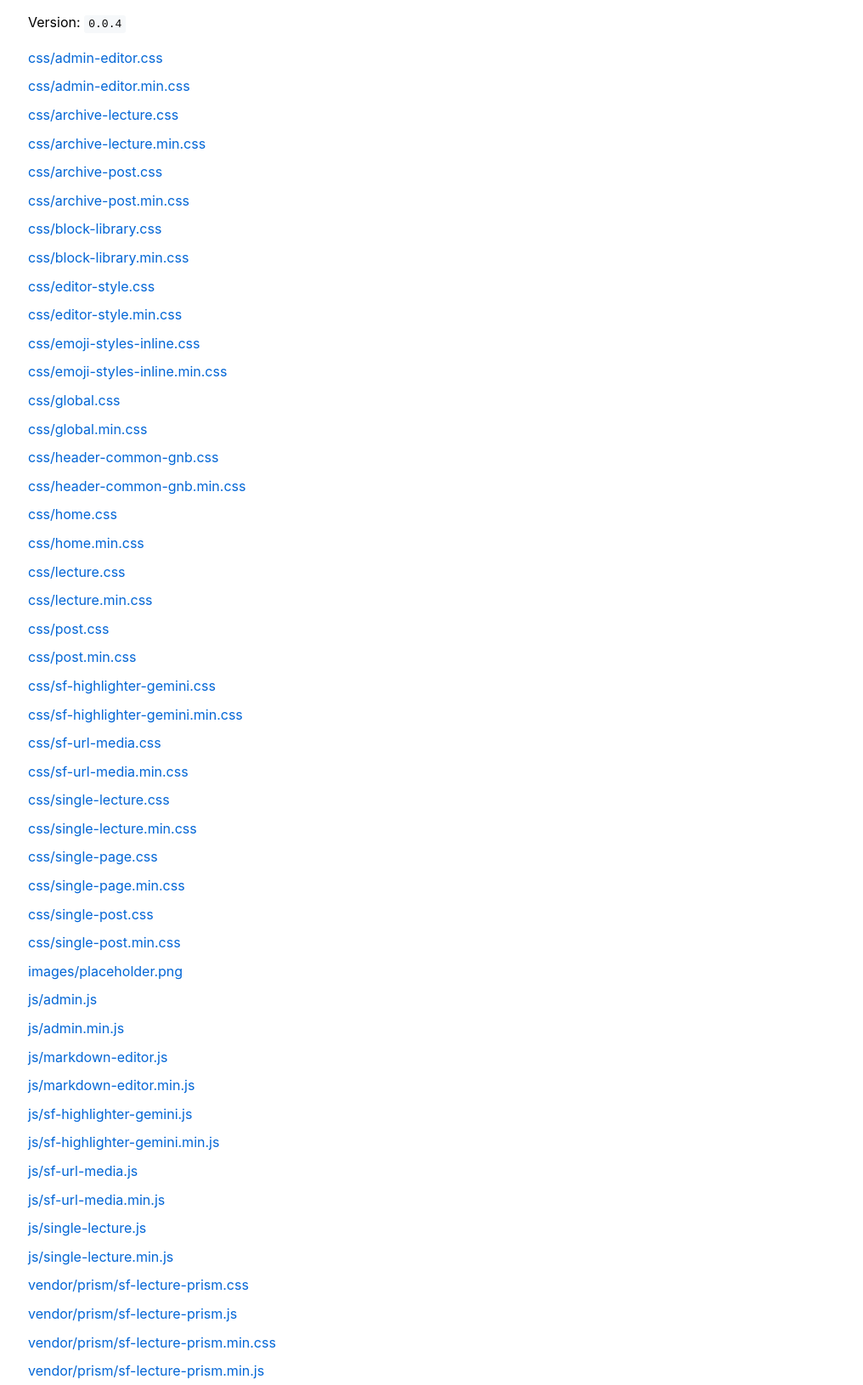
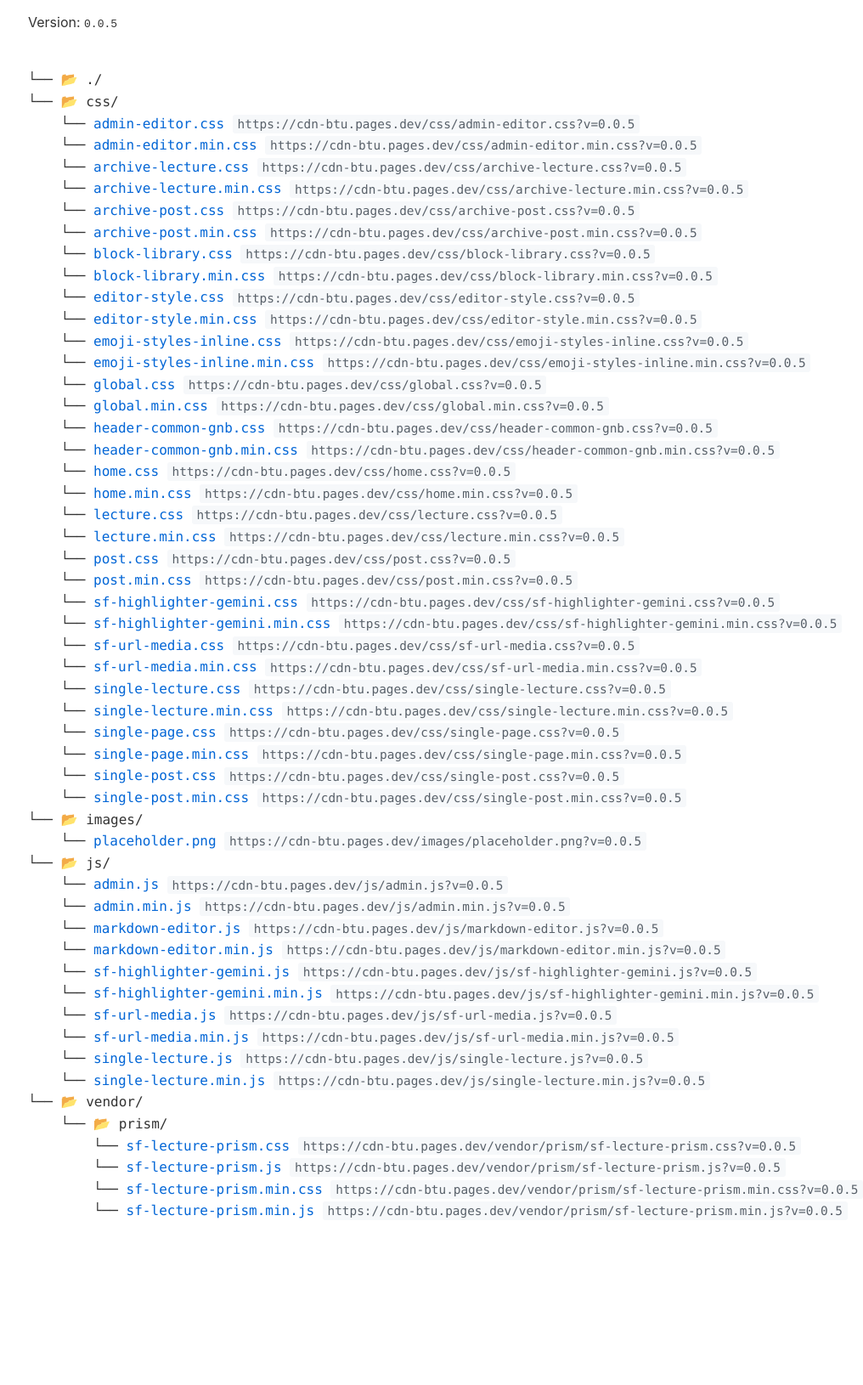
Before and after one commit to sfadani6/cdn, a plain HTML site: page index.html in a window 1280 px wide. Shown: the part 120-1750 px from the top of the page at 85% size, without its empty margins (7-1023 px from the left). After the commit the page ends 1624 px from the top, so only its background shows below. Drawn offline with Linux system fonts and the light colour scheme.

Commit message:
sf-lecture-one 업데이트 (2025-09-21 02:18:03)

```diff
--- a/index.html
+++ b/index.html
@@ -3,67 +3,73 @@
 <head>
     <meta charset="UTF-8">
     <meta name="viewport" content="width=device-width, initial-scale=1.0">
-    <title>CDN File Index (v0.0.4)</title>
+    <title>CDN File Index (v0.0.5)</title>
     <style>
-        body { font-family: -apple-system, BlinkMacSystemFont, "Segoe UI", Roboto, Helvetica, Arial, sans-serif; line-height: 1.6; padding: 2em; }
-        ul { list-style-type: none; padding-left: 0; }
-        li { margin-bottom: 0.5em; }
+        body { font-family: Menlo, Monaco, Consolas, "Courier New", monospace; line-height: 1.6; padding: 2em; color: #333; }
+        h1, p { font-family: -apple-system, BlinkMacSystemFont, "Segoe UI", Roboto, Helvetica, Arial, sans-serif; }
+        .tree { white-space: pre; }
         a { text-decoration: none; color: #0366d6; }
         a:hover { text-decoration: underline; }
-        code { background-color: #f6f8fa; padding: 0.2em 0.4em; border-radius: 3px; }
+        .url { color: #586069; background-color: #f6f8fa; padding: 0.2em 0.4em; border-radius: 3px; font-size: 0.9em; }
     </style>
 </head>
 <body>
     <h1>CDN File Index</h1>
-    <p>Version: <code>0.0.4</code></p>
-    <ul>
-        <li><a href="https://cdn-btu.pages.dev/css/admin-editor.css?v=0.0.4" target="_blank">css/admin-editor.css</a></li>
-        <li><a href="https://cdn-btu.pages.dev/css/admin-editor.min.css?v=0.0.4" target="_blank">css/admin-editor.min.css</a></li>
-        <li><a href="https://cdn-btu.pages.dev/css/archive-lecture.css?v=0.0.4" target="_blank">css/archive-lecture.css</a></li>
-        <li><a href="https://cdn-btu.pages.dev/css/archive-lecture.min.css?v=0.0.4" target="_blank">css/archive-lecture.min.css</a></li>
-        <li><a href="https://cdn-btu.pages.dev/css/archive-post.css?v=0.0.4" target="_blank">css/archive-post.css</a></li>
-        <li><a href="https://cdn-btu.pages.dev/css/archive-post.min.css?v=0.0.4" target="_blank">css/archive-post.min.css</a></li>
-        <li><a href="https://cdn-btu.pages.dev/css/block-library.css?v=0.0.4" target="_blank">css/block-library.css</a></li>
-        <li><a href="https://cdn-btu.pages.dev/css/block-library.min.css?v=0.0.4" target="_blank">css/block-library.min.css</a></li>
-        <li><a href="https://cdn-btu.pages.dev/css/editor-style.css?v=0.0.4" target="_blank">css/editor-style.css</a></li>
-        <li><a href="https://cdn-btu.pages.dev/css/editor-style.min.css?v=0.0.4" target="_blank">css/editor-style.min.css</a></li>
-        <li><a href="https://cdn-btu.pages.dev/css/emoji-styles-inline.css?v=0.0.4" target="_blank">css/emoji-styles-inline.css</a></li>
-        <li><a href="https://cdn-btu.pages.dev/css/emoji-styles-inline.min.css?v=0.0.4" target="_blank">css/emoji-styles-inline.min.css</a></li>
-        <li><a href="https://cdn-btu.pages.dev/css/global.css?v=0.0.4" target="_blank">css/global.css</a></li>
-        <li><a href="https://cdn-btu.pages.dev/css/global.min.css?v=0.0.4" target="_blank">css/global.min.css</a></li>
-        <li><a href="https://cdn-btu.pages.dev/css/header-common-gnb.css?v=0.0.4" target="_blank">css/header-common-gnb.css</a></li>
-        <li><a href="https://cdn-btu.pages.dev/css/header-common-gnb.min.css?v=0.0.4" target="_blank">css/header-common-gnb.min.css</a></li>
-        <li><a href="https://cdn-btu.pages.dev/css/home.css?v=0.0.4" target="_blank">css/home.css</a></li>
-        <li><a href="https://cdn-btu.pages.dev/css/home.min.css?v=0.0.4" target="_blank">css/home.min.css</a></li>
-        <li><a href="https://cdn-btu.pages.dev/css/lecture.css?v=0.0.4" target="_blank">css/lecture.css</a></li>
-        <li><a href="https://cdn-btu.pages.dev/css/lecture.min.css?v=0.0.4" target="_blank">css/lecture.min.css</a></li>
-        <li><a href="https://cdn-btu.pages.dev/css/post.css?v=0.0.4" target="_blank">css/post.css</a></li>
-        <li><a href="https://cdn-btu.pages.dev/css/post.min.css?v=0.0.4" target="_blank">css/post.min.css</a></li>
-        <li><a href="https://cdn-btu.pages.dev/css/sf-highlighter-gemini.css?v=0.0.4" target="_blank">css/sf-highlighter-gemini.css</a></li>
-        <li><a href="https://cdn-btu.pages.dev/css/sf-highlighter-gemini.min.css?v=0.0.4" target="_blank">css/sf-highlighter-gemini.min.css</a></li>
-        <li><a href="https://cdn-btu.pages.dev/css/sf-url-media.css?v=0.0.4" target="_blank">css/sf-url-media.css</a></li>
-        <li><a href="https://cdn-btu.pages.dev/css/sf-url-media.min.css?v=0.0.4" target="_blank">css/sf-url-media.min.css</a></li>
-        <li><a href="https://cdn-btu.pages.dev/css/single-lecture.css?v=0.0.4" target="_blank">css/single-lecture.css</a></li>
-        <li><a href="https://cdn-btu.pages.dev/css/single-lecture.min.css?v=0.0.4" target="_blank">css/single-lecture.min.css</a></li>
-        <li><a href="https://cdn-btu.pages.dev/css/single-page.css?v=0.0.4" target="_blank">css/single-page.css</a></li>
-        <li><a href="https://cdn-btu.pages.dev/css/single-page.min.css?v=0.0.4" target="_blank">css/single-page.min.css</a></li>
-        <li><a href="https://cdn-btu.pages.dev/css/single-post.css?v=0.0.4" target="_blank">css/single-post.css</a></li>
-        <li><a href="https://cdn-btu.pages.dev/css/single-post.min.css?v=0.0.4" target="_blank">css/single-post.min.css</a></li>
-        <li><a href="https://cdn-btu.pages.dev/images/placeholder.png?v=0.0.4" target="_blank">images/placeholder.png</a></li>
-        <li><a href="https://cdn-btu.pages.dev/js/admin.js?v=0.0.4" target="_blank">js/admin.js</a></li>
-        <li><a href="https://cdn-btu.pages.dev/js/admin.min.js?v=0.0.4" target="_blank">js/admin.min.js</a></li>
-        <li><a href="https://cdn-btu.pages.dev/js/markdown-editor.js?v=0.0.4" target="_blank">js/markdown-editor.js</a></li>
-        <li><a href="https://cdn-btu.pages.dev/js/markdown-editor.min.js?v=0.0.4" target="_blank">js/markdown-editor.min.js</a></li>
-        <li><a href="https://cdn-btu.pages.dev/js/sf-highlighter-gemini.js?v=0.0.4" target="_blank">js/sf-highlighter-gemini.js</a></li>
-        <li><a href="https://cdn-btu.pages.dev/js/sf-highlighter-gemini.min.js?v=0.0.4" target="_blank">js/sf-highlighter-gemini.min.js</a></li>
-        <li><a href="https://cdn-btu.pages.dev/js/sf-url-media.js?v=0.0.4" target="_blank">js/sf-url-media.js</a></li>
-        <li><a href="https://cdn-btu.pages.dev/js/sf-url-media.min.js?v=0.0.4" target="_blank">js/sf-url-media.min.js</a></li>
-        <li><a href="https://cdn-btu.pages.dev/js/single-lecture.js?v=0.0.4" target="_blank">js/single-lecture.js</a></li>
-        <li><a href="https://cdn-btu.pages.dev/js/single-lecture.min.js?v=0.0.4" target="_blank">js/single-lecture.min.js</a></li>
-        <li><a href="https://cdn-btu.pages.dev/vendor/prism/sf-lecture-prism.css?v=0.0.4" target="_blank">vendor/prism/sf-lecture-prism.css</a></li>
-        <li><a href="https://cdn-btu.pages.dev/vendor/prism/sf-lecture-prism.js?v=0.0.4" target="_blank">vendor/prism/sf-lecture-prism.js</a></li>
-        <li><a href="https://cdn-btu.pages.dev/vendor/prism/sf-lecture-prism.min.css?v=0.0.4" target="_blank">vendor/prism/sf-lecture-prism.min.css</a></li>
-        <li><a href="https://cdn-btu.pages.dev/vendor/prism/sf-lecture-prism.min.js?v=0.0.4" target="_blank">vendor/prism/sf-lecture-prism.min.js</a></li>
-    </ul>
+    <p>Version: <code>0.0.5</code></p>
+    <div class="tree">
+└── 📂 ./
+└── 📂 css/
+    └── <a href="https://cdn-btu.pages.dev/css/admin-editor.css?v=0.0.5" target="_blank">admin-editor.css</a> <span class="url">https://cdn-btu.pages.dev/css/admin-editor.css?v=0.0.5</span>
+    └── <a href="https://cdn-btu.pages.dev/css/admin-editor.min.css?v=0.0.5" target="_blank">admin-editor.min.css</a> <span class="url">https://cdn-btu.pages.dev/css/admin-editor.min.css?v=0.0.5</span>
+    └── <a href="https://cdn-btu.pages.dev/css/archive-lecture.css?v=0.0.5" target="_blank">archive-lecture.css</a> <span class="url">https://cdn-btu.pages.dev/css/archive-lecture.css?v=0.0.5</span>
+    └── <a href="https://cdn-btu.pages.dev/css/archive-lecture.min.css?v=0.0.5" target="_blank">archive-lecture.min.css</a> <span class="url">https://cdn-btu.pages.dev/css/archive-lecture.min.css?v=0.0.5</span>
+    └── <a href="https://cdn-btu.pages.dev/css/archive-post.css?v=0.0.5" target="_blank">archive-post.css</a> <span class="url">https://cdn-btu.pages.dev/css/archive-post.css?v=0.0.5</span>
+    └── <a href="https://cdn-btu.pages.dev/css/archive-post.min.css?v=0.0.5" target="_blank">archive-post.min.css</a> <span class="url">https://cdn-btu.pages.dev/css/archive-post.min.css?v=0.0.5</span>
+    └── <a href="https://cdn-btu.pages.dev/css/block-library.css?v=0.0.5" target="_blank">block-library.css</a> <span class="url">https://cdn-btu.pages.dev/css/block-library.css?v=0.0.5</span>
+    └── <a href="https://cdn-btu.pages.dev/css/block-library.min.css?v=0.0.5" target="_blank">block-library.min.css</a> <span class="url">https://cdn-btu.pages.dev/css/block-library.min.css?v=0.0.5</span>
+    └── <a href="https://cdn-btu.pages.dev/css/editor-style.css?v=0.0.5" target="_blank">editor-style.css</a> <span class="url">https://cdn-btu.pages.dev/css/editor-style.css?v=0.0.5</span>
+    └── <a href="https://cdn-btu.pages.dev/css/editor-style.min.css?v=0.0.5" target="_blank">editor-style.min.css</a> <span class="url">https://cdn-btu.pages.dev/css/editor-style.min.css?v=0.0.5</span>
+    └── <a href="https://cdn-btu.pages.dev/css/emoji-styles-inline.css?v=0.0.5" target="_blank">emoji-styles-inline.css</a> <span class="url">https://cdn-btu.pages.dev/css/emoji-styles-inline.css?v=0.0.5</span>
+    └── <a href="https://cdn-btu.pages.dev/css/emoji-styles-inline.min.css?v=0.0.5" target="_blank">emoji-styles-inline.min.css</a> <span class="url">https://cdn-btu.pages.dev/css/emoji-styles-inline.min.css?v=0.0.5</span>
+    └── <a href="https://cdn-btu.pages.dev/css/global.css?v=0.0.5" target="_blank">global.css</a> <span class="url">https://cdn-btu.pages.dev/css/global.css?v=0.0.5</span>
+    └── <a href="https://cdn-btu.pages.dev/css/global.min.css?v=0.0.5" target="_blank">global.min.css</a> <span class="url">https://cdn-btu.pages.dev/css/global.min.css?v=0.0.5</span>
+    └── <a href="https://cdn-btu.pages.dev/css/header-common-gnb.css?v=0.0.5" target="_blank">header-common-gnb.css</a> <span class="url">https://cdn-btu.pages.dev/css/header-common-gnb.css?v=0.0.5</span>
+    └── <a href="https://cdn-btu.pages.dev/css/header-common-gnb.min.css?v=0.0.5" target="_blank">header-common-gnb.min.css</a> <span class="url">https://cdn-btu.pages.dev/css/header-common-gnb.min.css?v=0.0.5</span>
+    └── <a href="https://cdn-btu.pages.dev/css/home.css?v=0.0.5" target="_blank">home.css</a> <span class="url">https://cdn-btu.pages.dev/css/home.css?v=0.0.5</span>
+    └── <a href="https://cdn-btu.pages.dev/css/home.min.css?v=0.0.5" target="_blank">home.min.css</a> <span class="url">https://cdn-btu.pages.dev/css/home.min.css?v=0.0.5</span>
+    └── <a href="https://cdn-btu.pages.dev/css/lecture.css?v=0.0.5" target="_blank">lecture.css</a> <span class="url">https://cdn-btu.pages.dev/css/lecture.css?v=0.0.5</span>
+    └── <a href="https://cdn-btu.pages.dev/css/lecture.min.css?v=0.0.5" target="_blank">lecture.min.css</a> <span class="url">https://cdn-btu.pages.dev/css/lecture.min.css?v=0.0.5</span>
+    └── <a href="https://cdn-btu.pages.dev/css/post.css?v=0.0.5" target="_blank">post.css</a> <span class="url">https://cdn-btu.pages.dev/css/post.css?v=0.0.5</span>
+    └── <a href="https://cdn-btu.pages.dev/css/post.min.css?v=0.0.5" target="_blank">post.min.css</a> <span class="url">https://cdn-btu.pages.dev/css/post.min.css?v=0.0.5</span>
+    └── <a href="https://cdn-btu.pages.dev/css/sf-highlighter-gemini.css?v=0.0.5" target="_blank">sf-highlighter-gemini.css</a> <span class="url">https://cdn-btu.pages.dev/css/sf-highlighter-gemini.css?v=0.0.5</span>
+    └── <a href="https://cdn-btu.pages.dev/css/sf-highlighter-gemini.min.css?v=0.0.5" target="_blank">sf-highlighter-gemini.min.css</a> <span class="url">https://cdn-btu.pages.dev/css/sf-highlighter-gemini.min.css?v=0.0.5</span>
+    └── <a href="https://cdn-btu.pages.dev/css/sf-url-media.css?v=0.0.5" target="_blank">sf-url-media.css</a> <span class="url">https://cdn-btu.pages.dev/css/sf-url-media.css?v=0.0.5</span>
+    └── <a href="https://cdn-btu.pages.dev/css/sf-url-media.min.css?v=0.0.5" target="_blank">sf-url-media.min.css</a> <span class="url">https://cdn-btu.pages.dev/css/sf-url-media.min.css?v=0.0.5</span>
+    └── <a href="https://cdn-btu.pages.dev/css/single-lecture.css?v=0.0.5" target="_blank">single-lecture.css</a> <span class="url">https://cdn-btu.pages.dev/css/single-lecture.css?v=0.0.5</span>
+    └── <a href="https://cdn-btu.pages.dev/css/single-lecture.min.css?v=0.0.5" target="_blank">single-lecture.min.css</a> <span class="url">https://cdn-btu.pages.dev/css/single-lecture.min.css?v=0.0.5</span>
+    └── <a href="https://cdn-btu.pages.dev/css/single-page.css?v=0.0.5" target="_blank">single-page.css</a> <span class="url">https://cdn-btu.pages.dev/css/single-page.css?v=0.0.5</span>
+    └── <a href="https://cdn-btu.pages.dev/css/single-page.min.css?v=0.0.5" target="_blank">single-page.min.css</a> <span class="url">https://cdn-btu.pages.dev/css/single-page.min.css?v=0.0.5</span>
+    └── <a href="https://cdn-btu.pages.dev/css/single-post.css?v=0.0.5" target="_blank">single-post.css</a> <span class="url">https://cdn-btu.pages.dev/css/single-post.css?v=0.0.5</span>
+    └── <a href="https://cdn-btu.pages.dev/css/single-post.min.css?v=0.0.5" target="_blank">single-post.min.css</a> <span class="url">https://cdn-btu.pages.dev/css/single-post.min.css?v=0.0.5</span>
+└── 📂 images/
+    └── <a href="https://cdn-btu.pages.dev/images/placeholder.png?v=0.0.5" target="_blank">placeholder.png</a> <span class="url">https://cdn-btu.pages.dev/images/placeholder.png?v=0.0.5</span>
+└── 📂 js/
+    └── <a href="https://cdn-btu.pages.dev/js/admin.js?v=0.0.5" target="_blank">admin.js</a> <span class="url">https://cdn-btu.pages.dev/js/admin.js?v=0.0.5</span>
+    └── <a href="https://cdn-btu.pages.dev/js/admin.min.js?v=0.0.5" target="_blank">admin.min.js</a> <span class="url">https://cdn-btu.pages.dev/js/admin.min.js?v=0.0.5</span>
+    └── <a href="https://cdn-btu.pages.dev/js/markdown-editor.js?v=0.0.5" target="_blank">markdown-editor.js</a> <span class="url">https://cdn-btu.pages.dev/js/markdown-editor.js?v=0.0.5</span>
+    └── <a href="https://cdn-btu.pages.dev/js/markdown-editor.min.js?v=0.0.5" target="_blank">markdown-editor.min.js</a> <span class="url">https://cdn-btu.pages.dev/js/markdown-editor.min.js?v=0.0.5</span>
+    └── <a href="https://cdn-btu.pages.dev/js/sf-highlighter-gemini.js?v=0.0.5" target="_blank">sf-highlighter-gemini.js</a> <span class="url">https://cdn-btu.pages.dev/js/sf-highlighter-gemini.js?v=0.0.5</span>
+    └── <a href="https://cdn-btu.pages.dev/js/sf-highlighter-gemini.min.js?v=0.0.5" target="_blank">sf-highlighter-gemini.min.js</a> <span class="url">https://cdn-btu.pages.dev/js/sf-highlighter-gemini.min.js?v=0.0.5</span>
+    └── <a href="https://cdn-btu.pages.dev/js/sf-url-media.js?v=0.0.5" target="_blank">sf-url-media.js</a> <span class="url">https://cdn-btu.pages.dev/js/sf-url-media.js?v=0.0.5</span>
+    └── <a href="https://cdn-btu.pages.dev/js/sf-url-media.min.js?v=0.0.5" target="_blank">sf-url-media.min.js</a> <span class="url">https://cdn-btu.pages.dev/js/sf-url-media.min.js?v=0.0.5</span>
+    └── <a href="https://cdn-btu.pages.dev/js/single-lecture.js?v=0.0.5" target="_blank">single-lecture.js</a> <span class="url">https://cdn-btu.pages.dev/js/single-lecture.js?v=0.0.5</span>
+    └── <a href="https://cdn-btu.pages.dev/js/single-lecture.min.js?v=0.0.5" target="_blank">single-lecture.min.js</a> <span class="url">https://cdn-btu.pages.dev/js/single-lecture.min.js?v=0.0.5</span>
+└── 📂 vendor/
+    └── 📂 prism/
+        └── <a href="https://cdn-btu.pages.dev/vendor/prism/sf-lecture-prism.css?v=0.0.5" target="_blank">sf-lecture-prism.css</a> <span class="url">https://cdn-btu.pages.dev/vendor/prism/sf-lecture-prism.css?v=0.0.5</span>
+        └── <a href="https://cdn-btu.pages.dev/vendor/prism/sf-lecture-prism.js?v=0.0.5" target="_blank">sf-lecture-prism.js</a> <span class="url">https://cdn-btu.pages.dev/vendor/prism/sf-lecture-prism.js?v=0.0.5</span>
+        └── <a href="https://cdn-btu.pages.dev/vendor/prism/sf-lecture-prism.min.css?v=0.0.5" target="_blank">sf-lecture-prism.min.css</a> <span class="url">https://cdn-btu.pages.dev/vendor/prism/sf-lecture-prism.min.css?v=0.0.5</span>
+        └── <a href="https://cdn-btu.pages.dev/vendor/prism/sf-lecture-prism.min.js?v=0.0.5" target="_blank">sf-lecture-prism.min.js</a> <span class="url">https://cdn-btu.pages.dev/vendor/prism/sf-lecture-prism.min.js?v=0.0.5</span>
+    </div>
 </body>
 </html>
```
Also changed, not shown: 1 other file.
